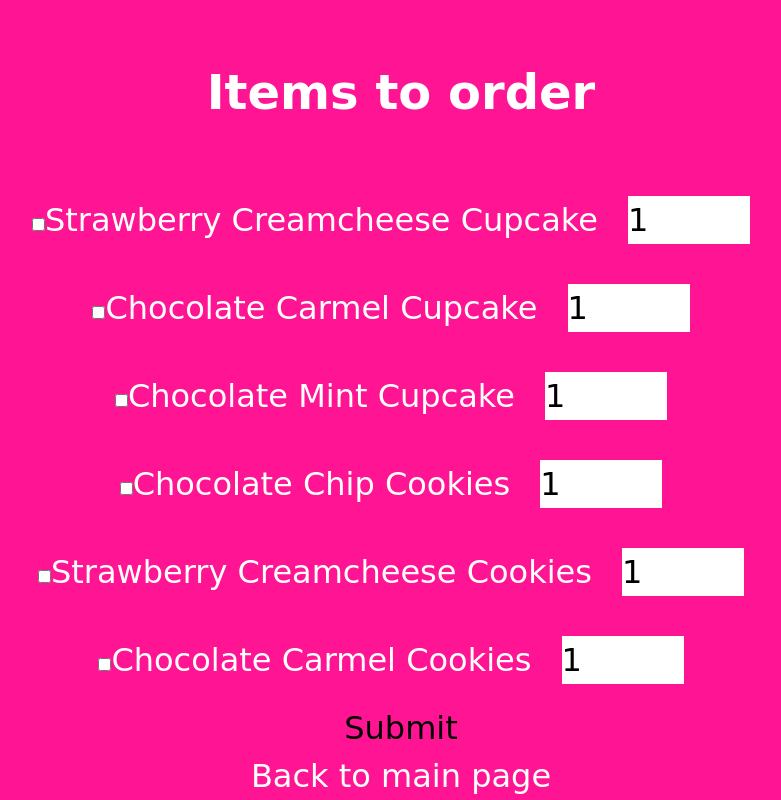
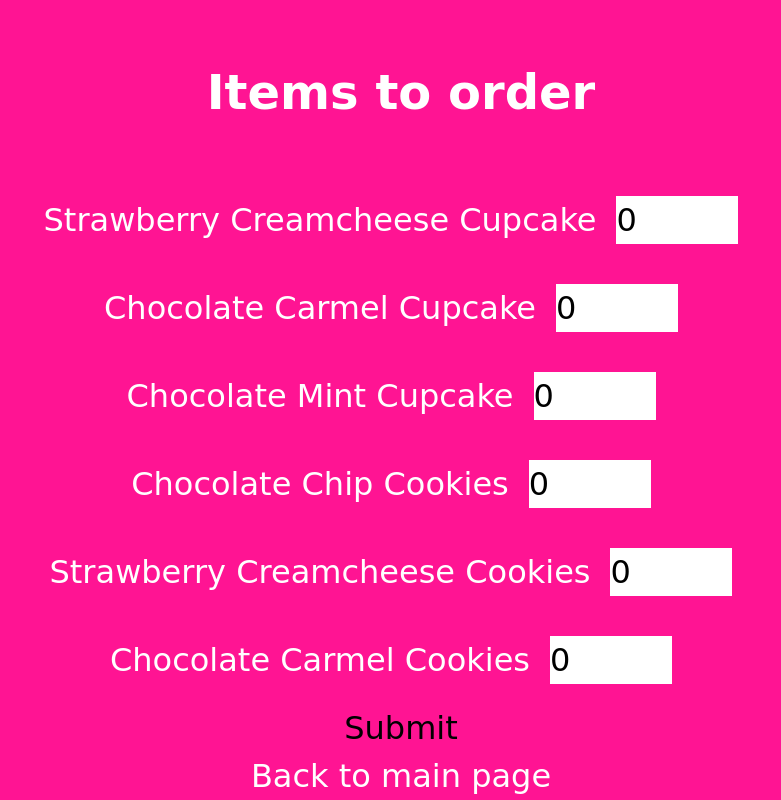
Before and after one commit to CG-82/WebDevWeek2Proj, a plain HTML site: page orderForm.html in a window 1280 px wide. Shown: the part 786-1586 px from the top of the page, without its empty margins (239-1020 px from the left). Drawn offline with Linux system fonts and the light colour scheme.

Commit message:
simpilied order form

```diff
--- a/orderForm.html
+++ b/orderForm.html
@@ -26,23 +26,17 @@
         </section>
         <section>
             <h2>Items to order</h2>
-                <input type="checkbox" name="option" value="strawberryCupcake">Strawberry Creamcheese Cupcake
-                <input type="number" name="quantity_strawbeeryCupcake" min="1"  max="12" value="1"><br>
+                <label for="strawCupCount">Strawberry Creamcheese Cupcake<input type="number" name="quantity_strawbeeryCupcake" min="0"  max="12" value="0"></label><br>
 
-                <input type="checkbox" name="option" value="chocolateCarmelCupcake">Chocolate Carmel Cupcake
-                <input type="number" name="quantity_chocolateCarmelCupcake" min="1" max="12" value="1"><br>
+                <label for="ChocoCarmCupCount">Chocolate Carmel Cupcake<input type="number" name="quantity_chocolateCarmelCupcake" min="0" max="12" value="0"><label><br>
 
-                <input type="checkbox" name="option" value="chocolateMintCupcake">Chocolate Mint Cupcake
-                <input type="number" name="quantity_chocolateMintCupcake" min="1" max="12" value="1"><br>
+                <label for="ChocoMintCupCount">Chocolate Mint Cupcake<input type="number" name="quantity_chocolateMintCupcake" min="0" max="12" value="0"></label><br>
 
-                <input type="checkbox" name="option" value="chocolateChipCookies">Chocolate Chip Cookies
-                <input type="number" name="quantity_chocolateChipCookies" min="1" max="12" value="1"><br>
+                <label for="ChocoChipCookCount">Chocolate Chip Cookies<input type="number" name="quantity_chocolateChipCookies" min="0" max="12" value="0"></label><br>
 
-                <input type="checkbox" name="option" value="strawberryCookies">Strawberry Creamcheese Cookies
-                <input type="number" name="quantity_strawberryCookies" min="1" max="12" value="1"><br>
+                <Label for="StrawCookCount">Strawberry Creamcheese Cookies<input type="number" name="quantity_strawberryCookies" min="0" max="12" value="0"></Label><br>
 
-                <input type="checkbox" name="option" value="ChocolateCarmelCookies">Chocolate Carmel Cookies
-                <input type="number" name="quantity_chocolateCarmelCookies" min="1" max="12" value="1"><br>
+                <label for="ChocoCarmCookCount">Chocolate Carmel Cookies<input type="number" name="quantity_chocolateCarmelCookies" min="0" max="12" value="0"></label><br>
 
                 <button type="submit">Submit</button>
 
```
